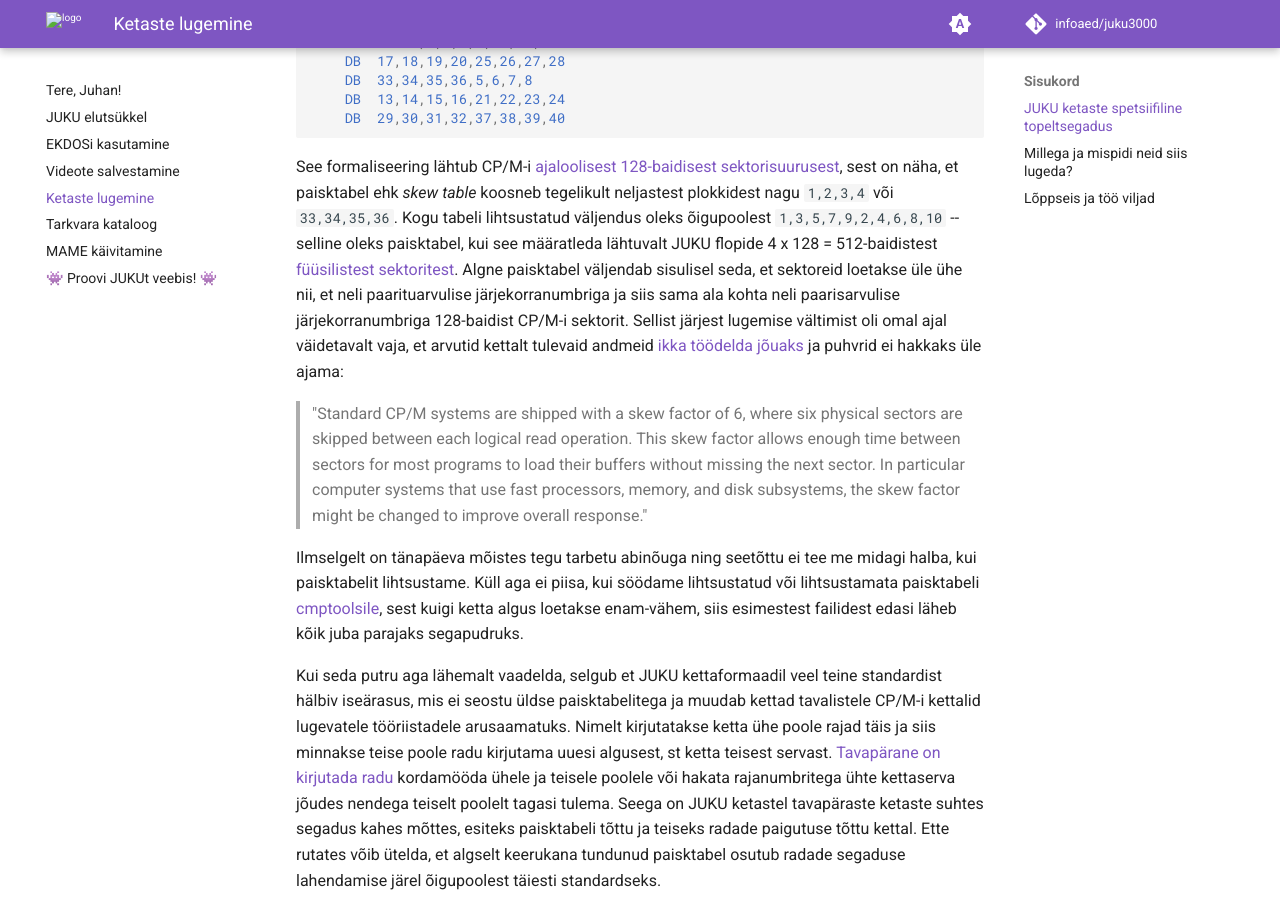
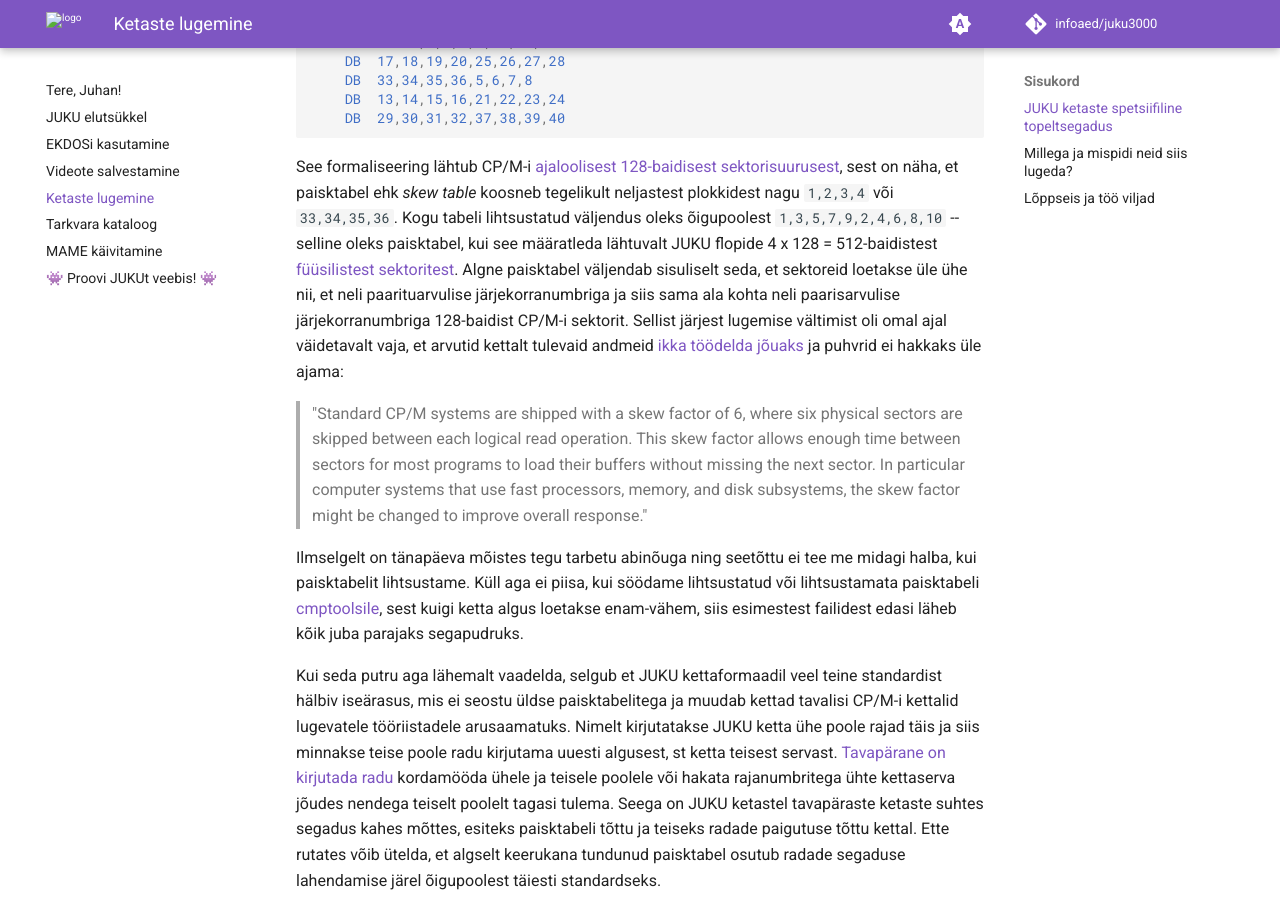
Before and after one commit to infoaed/juku3000, an MkDocs documentation site: the page built from docs/kettad.md, in a window 1280 px wide and 900 px high, scrolled down 1464 px. Built offline with MkDocs 1.6.1 and Material for MkDocs 9.7.7, drawn with Linux system fonts in a browser that asks for light colours; comment, search, counter and statistics services are not loaded.

Commit message:
Update kettad.md

````diff
--- a/docs/kettad.md
+++ b/docs/kettad.md
@@ -47,13 +47,13 @@
 	DB	29,30,31,32,37,38,39,40
 ```
 
-See formaliseering lähtub CP/M-i [ajaloolisest 128-baidisest sektorisuurusest](https://en.wikipedia.org/wiki/CP/M#Basic_Input_Output_System), sest on näha, et paisktabel ehk _skew table_ koosneb tegelikult neljastest plokkidest nagu `1,2,3,4` või `33,34,35,36`. Kogu tabeli lihtsustatud väljendus oleks õigupoolest `1,3,5,7,9,2,4,6,8,10` -- selline oleks paisktabel, kui see määratleda lähtuvalt JUKU flopide 4 x 128 = 512-baidistest [füüsilistest sektoritest](https://cowlark.com/fluxengine/doc/disk-juku.html). Algne paisktabel väljendab sisulisel seda, et sektoreid loetakse üle ühe nii, et neli paarituarvulise järjekorranumbriga ja siis sama ala kohta neli paarisarvulise järjekorranumbriga 128-baidist CP/M-i sektorit. Sellist järjest lugemise vältimist oli omal ajal väidetavalt vaja, et arvutid kettalt tulevaid andmeid [ikka töödelda jõuaks](https://www.autometer.de/unix4fun/z80pack/cpm2/ch6.htm#Section_6.6) ja puhvrid ei hakkaks üle ajama:
+See formaliseering lähtub CP/M-i [ajaloolisest 128-baidisest sektorisuurusest](https://en.wikipedia.org/wiki/CP/M#Basic_Input_Output_System), sest on näha, et paisktabel ehk _skew table_ koosneb tegelikult neljastest plokkidest nagu `1,2,3,4` või `33,34,35,36`. Kogu tabeli lihtsustatud väljendus oleks õigupoolest `1,3,5,7,9,2,4,6,8,10` -- selline oleks paisktabel, kui see määratleda lähtuvalt JUKU flopide 4 x 128 = 512-baidistest [füüsilistest sektoritest](https://cowlark.com/fluxengine/doc/disk-juku.html). Algne paisktabel väljendab sisuliselt seda, et sektoreid loetakse üle ühe nii, et neli paarituarvulise järjekorranumbriga ja siis sama ala kohta neli paarisarvulise järjekorranumbriga 128-baidist CP/M-i sektorit. Sellist järjest lugemise vältimist oli omal ajal väidetavalt vaja, et arvutid kettalt tulevaid andmeid [ikka töödelda jõuaks](https://www.autometer.de/unix4fun/z80pack/cpm2/ch6.htm#Section_6.6) ja puhvrid ei hakkaks üle ajama:
 
 > "Standard CP/M systems are shipped with a skew factor of 6, where six physical sectors are skipped between each logical read operation. This skew factor allows enough time between sectors for most programs to load their buffers without missing the next sector. In particular computer systems that use fast processors, memory, and disk subsystems, the skew factor might be changed to improve overall response."
 
 Ilmselgelt on tänapäeva mõistes tegu tarbetu abinõuga ning seetõttu ei tee me midagi halba, kui paisktabelit lihtsustame. Küll aga ei piisa, kui söödame lihtsustatud või lihtsustamata paisktabeli [cmptoolsile](https://www.mankier.com/5/diskdefs), sest kuigi ketta algus loetakse enam-vähem, siis esimestest failidest edasi läheb kõik juba parajaks segapudruks.
 
-Kui seda putru aga lähemalt vaadelda, selgub et JUKU kettaformaadil veel teine standardist hälbiv iseärasus, mis ei seostu üldse paisktabelitega ja muudab kettad tavalistele CP/M-i kettalid lugevatele tööriistadele arusaamatuks. Nimelt kirjutatakse ketta ühe poole rajad täis ja siis minnakse teise poole radu kirjutama uuesi algusest, st ketta teisest servast. [Tavapärane on kirjutada radu](https://www.mankier.com/5/libdskrc) kordamööda ühele ja teisele poolele või hakata rajanumbritega ühte kettaserva jõudes nendega teiselt poolelt tagasi tulema. Seega on JUKU ketastel tavapäraste ketaste suhtes segadus kahes mõttes, esiteks paisktabeli tõttu ja teiseks radade paigutuse tõttu kettal. Ette rutates võib ütelda, et algselt keerukana tundunud paisktabel osutub radade segaduse lahendamise järel õigupoolest täiesti standardseks.
+Kui seda putru aga lähemalt vaadelda, selgub et JUKU kettaformaadil veel teine standardist hälbiv iseärasus, mis ei seostu üldse paisktabelitega ja muudab kettad tavalisi CP/M-i kettalid lugevatele tööriistadele arusaamatuks. Nimelt kirjutatakse JUKU ketta ühe poole rajad täis ja siis minnakse teise poole radu kirjutama uuesti algusest, st ketta teisest servast. [Tavapärane on kirjutada radu](https://www.mankier.com/5/libdskrc) kordamööda ühele ja teisele poolele või hakata rajanumbritega ühte kettaserva jõudes nendega teiselt poolelt tagasi tulema. Seega on JUKU ketastel tavapäraste ketaste suhtes segadus kahes mõttes, esiteks paisktabeli tõttu ja teiseks radade paigutuse tõttu kettal. Ette rutates võib ütelda, et algselt keerukana tundunud paisktabel osutub radade segaduse lahendamise järel õigupoolest täiesti standardseks.
 
 ## Millega ja mispidi neid siis lugeda?
 
````
